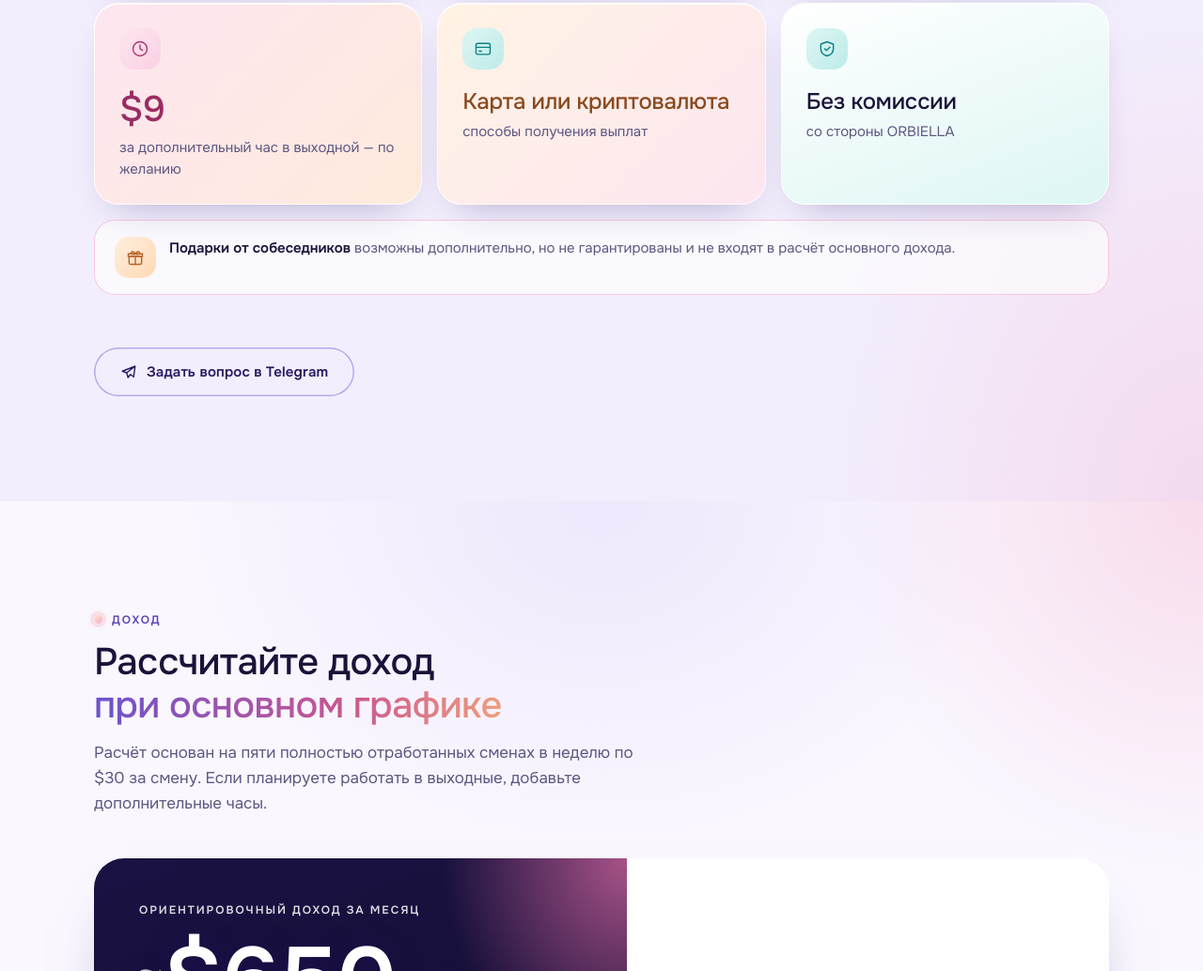
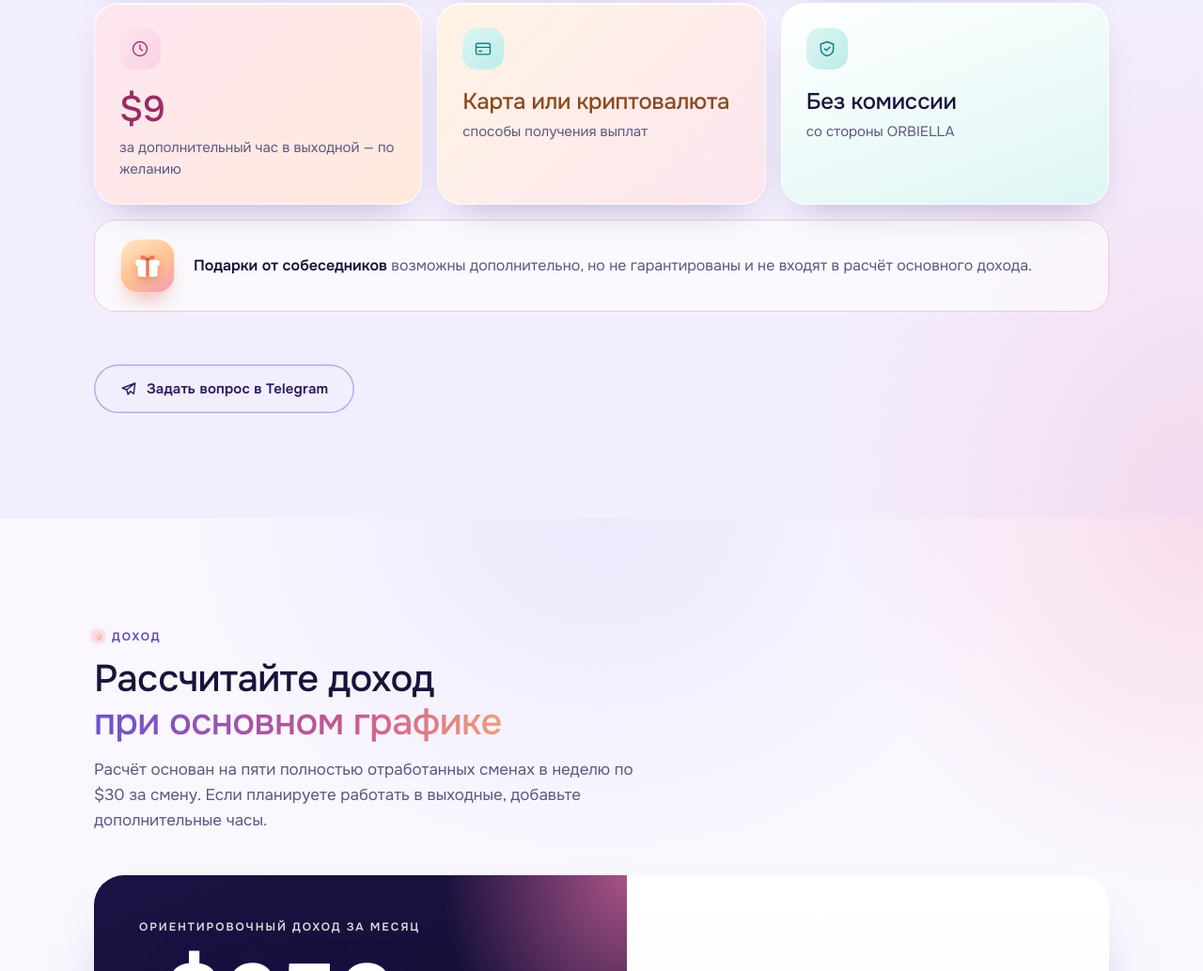
Before and after one commit to drugboydrug/orbiella-site, a plain HTML site: page site/index.full-no-caption.html in a window 1280 px wide. Shown: the part 4798-5832 px from the top of the page at 94% size. Drawn offline with Linux system fonts and the light colour scheme; a web font is replaced by a local one.

Commit message:
Gift note: vertically centered, slightly larger text, new gift icon

```diff
--- a/site/index.full-no-caption.html
+++ b/site/index.full-no-caption.html
@@ -684,6 +684,15 @@ html[data-ot="dark"] .sf .ui .nx{color:#fff}
 .sf .queue i .fx-end{color:#fff;background:linear-gradient(145deg,#FF8E7C,#E8456F)}
 .sf .queue i .fx-rep{color:#7A4A00;background:linear-gradient(145deg,#FFE3B5,#F6B66B)}
 @media (max-width:420px){.sf .ui{padding:12px 8px 10px;gap:0}.sf .ui button{min-width:84px}}
+
+/* примечание про подарки */
+.gift{align-items:center;gap:20px;padding:20px 28px;font-size:1rem;line-height:1.55}
+.gift p{margin:0}
+.gift .chip{position:relative;flex:none;width:58px;height:58px;border-radius:19px;background:linear-gradient(150deg,#FFE9CF 0%,#FFC38F 52%,#F59AB8 100%);color:#fff;overflow:hidden;box-shadow:0 14px 24px -12px rgba(240,120,90,.75),0 0 0 1px rgba(255,255,255,.55) inset,0 1px 0 rgba(255,255,255,.8) inset}
+.gift .chip svg{width:34px;height:34px;fill:none;stroke:none;filter:drop-shadow(0 3px 4px rgba(176,70,40,.35))}
+.gift .chip::after{content:"";position:absolute;inset:0;background:linear-gradient(110deg,transparent 35%,rgba(255,255,255,.65) 50%,transparent 65%);transform:translateX(-120%);animation:giftShine 6s var(--ease) 1.5s infinite}
+@keyframes giftShine{0%,70%{transform:translateX(-120%)}100%{transform:translateX(120%)}}
+@media (max-width:640px){.gift{gap:14px;padding:16px 18px}.gift .chip{width:50px;height:50px;border-radius:16px}.gift .chip svg{width:30px;height:30px}}
 </style>
 </head>
 <body>
@@ -867,7 +876,7 @@ html[data-ot="dark"] .sf .ui .nx{color:#fff}
       <div class="card t t-card"><span class="chip ct"><svg aria-hidden="true"><use href="#i-card"/></svg></span><b>Карта или криптовалюта</b><span class="d">способы получения выплат</span></div>
       <div class="card t t-fee"><span class="chip ct"><svg aria-hidden="true"><use href="#i-shield"/></svg></span><b>Без комиссии</b><span class="d">со стороны ORBIELLA</span></div>
     </div>
-    <div class="gift rv"><span class="chip cc"><svg aria-hidden="true"><use href="#i-gift"/></svg></span><p><b>Подарки от собеседников</b> возможны дополнительно, но не гарантированы и не входят в расчёт основного дохода.</p></div>
+    <div class="gift rv"><span class="chip cc"><svg viewBox="0 0 32 32" aria-hidden="true"><rect x="6" y="14" width="20" height="13" rx="3" fill="#fff"/><rect x="4" y="10" width="24" height="6.5" rx="2.6" fill="#fff"/><rect x="14.4" y="10" width="3.2" height="17" fill="#F2754F"/><path d="M16 10C14 4.6 8.2 4.6 8.9 8.1 9.4 10.4 13.6 10.2 16 10Z" fill="#F2754F"/><path d="M16 10C18 4.6 23.8 4.6 23.1 8.1 22.6 10.4 18.4 10.2 16 10Z" fill="#F2754F"/><circle cx="16" cy="9.6" r="1.8" fill="#D95A36"/></svg></span><p><b>Подарки от собеседников</b> возможны дополнительно, но не гарантированы и не входят в расчёт основного дохода.</p></div>
     <div class="cta-row sec-cta rv">
       <a class="btn btn-ghost" data-tg href="#apply"><svg aria-hidden="true"><use href="#i-send"/></svg>Задать вопрос в Telegram</a>
     </div>
--- a/src-full/style.css
+++ b/src-full/style.css
@@ -663,3 +663,11 @@ html[data-ot="dark"] .sf .ui .nx{color:#fff}
 .sf .queue i .fx-end{color:#fff;background:linear-gradient(145deg,#FF8E7C,#E8456F)}
 .sf .queue i .fx-rep{color:#7A4A00;background:linear-gradient(145deg,#FFE3B5,#F6B66B)}
 @media (max-width:420px){.sf .ui{padding:12px 8px 10px;gap:0}.sf .ui button{min-width:84px}}
+/* примечание про подарки */
+.gift{align-items:center;gap:20px;padding:20px 28px;font-size:1rem;line-height:1.55}
+.gift p{margin:0}
+.gift .chip{position:relative;flex:none;width:58px;height:58px;border-radius:19px;background:linear-gradient(150deg,#FFE9CF 0%,#FFC38F 52%,#F59AB8 100%);color:#fff;overflow:hidden;box-shadow:0 14px 24px -12px rgba(240,120,90,.75),0 0 0 1px rgba(255,255,255,.55) inset,0 1px 0 rgba(255,255,255,.8) inset}
+.gift .chip svg{width:34px;height:34px;fill:none;stroke:none;filter:drop-shadow(0 3px 4px rgba(176,70,40,.35))}
+.gift .chip::after{content:"";position:absolute;inset:0;background:linear-gradient(110deg,transparent 35%,rgba(255,255,255,.65) 50%,transparent 65%);transform:translateX(-120%);animation:giftShine 6s var(--ease) 1.5s infinite}
+@keyframes giftShine{0%,70%{transform:translateX(-120%)}100%{transform:translateX(120%)}}
+@media (max-width:640px){.gift{gap:14px;padding:16px 18px}.gift .chip{width:50px;height:50px;border-radius:16px}.gift .chip svg{width:30px;height:30px}}
```
Also changed, not shown: src-full/body.html (+1 -1 lines).
